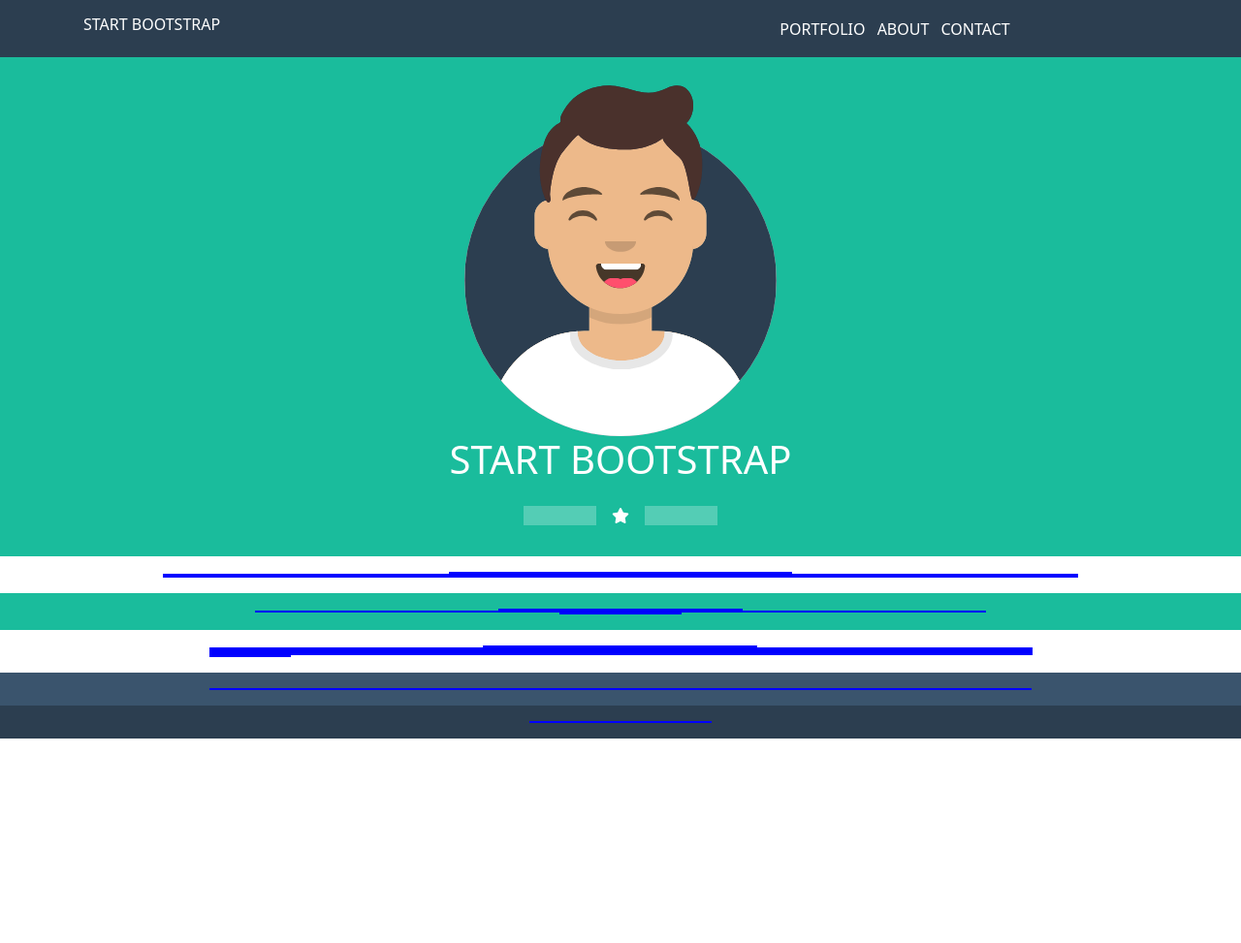
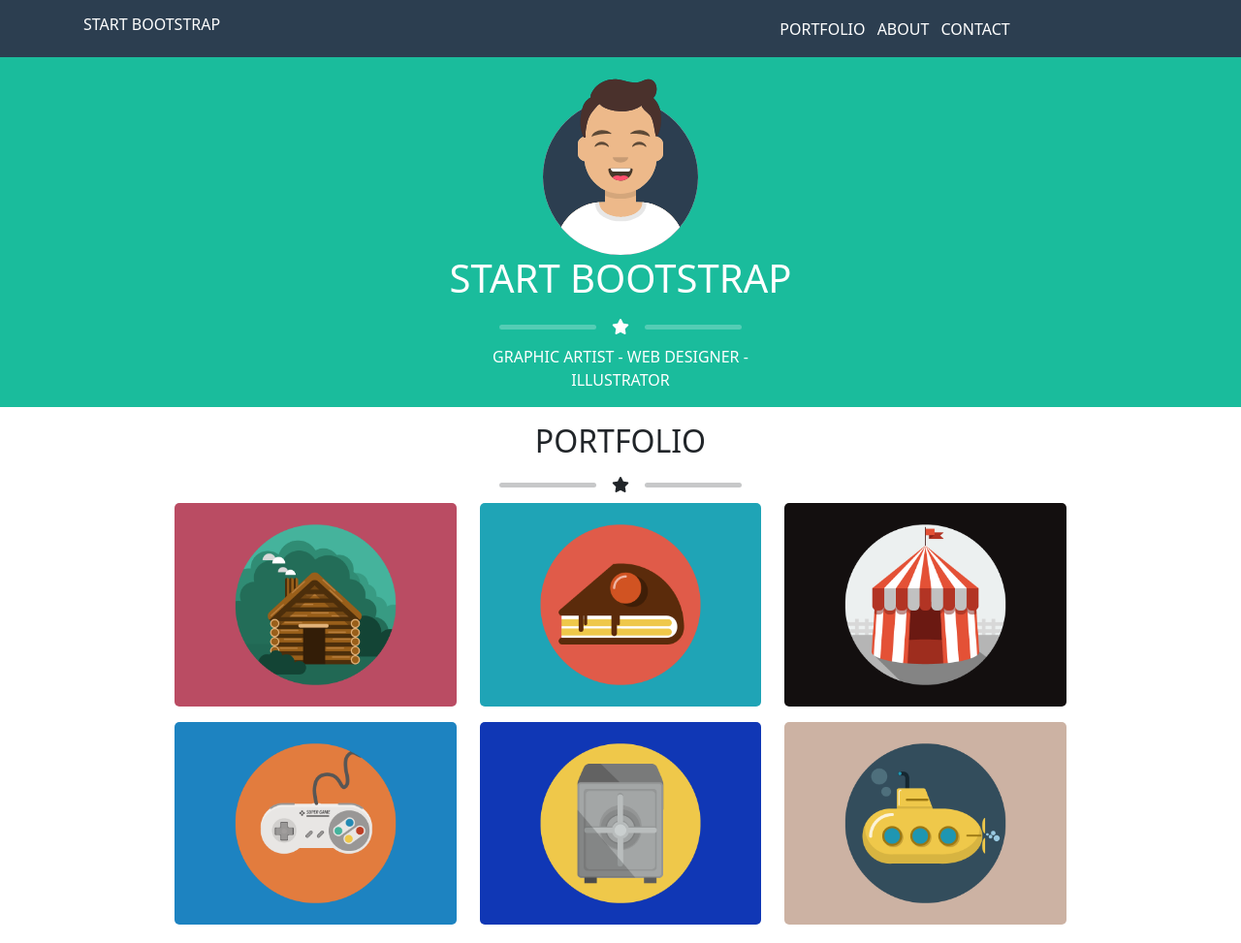
Before and after one commit to Dandav2923/html-css-bootstrap-freelancer, a plain HTML site: page index.html in a window 1280 px wide. Shown: the top 973 px of the page at 97% size. Before the commit the page ends 800 px from the top, so only its background shows below. Drawn offline with nearby package versions, Linux system fonts and the light colour scheme.

Commit message:
sezione portfolio

```diff
--- a/css/style.css
+++ b/css/style.css
@@ -66,6 +66,10 @@
     font-size: 100%;
 }
 
+.jumboimg-container img {
+    width: 50%;
+}
+
 .container .row .col-6:hover a {
     color: var(--bg-white);
 }
@@ -74,7 +78,25 @@
     color: var(--bg-green);
 }
 
-.page-separator hr {
-    width: 75px;
-    height: 20px;
+.jumbotext-container .page-separator div {
+    color: var(--bg-white);
 }
+
+.jumbotext-container .page-separator hr {
+    display: block;
+    width: 100px;
+    height: 5px;
+    border-radius: 10px;
+}
+
+.row .col-4 .page-separator hr {
+    display: block;
+    width: 100px;
+    height: 5px;
+    border-radius: 10px;
+}
+
+.col-10 .row .col-12 img {
+    width: 100%;
+    border-radius: 5px;
+}
--- a/index.html
+++ b/index.html
@@ -45,11 +45,11 @@
     <!-- header -->
 
     <!-- sezione jumbotron -->
-    <section class="box-100 bg-green">
+    <section class="box-100 bg-green text-center">
         <div class="container padding-container">
             <div class="row">
                 <div class="col-4 offset-4">
-                    <div class="jumboimg-container">
+                    <div class="jumboimg-container align-self-center">
                         <img src="img/avatar.svg" alt="">
                     </div>
                     <div class="jumbotext-container text-center">
@@ -57,15 +57,18 @@
                             Start bootstrap
                         </h1>
                         <div class="page-separator flex justify-content-center align-items-center">
-                            <div class="align-bottom">
-                                <hr class="color-text-white">
+                            <div>
+                                <hr>
                             </div>
                             <div class="star color-text-white ms-3 me-3 ">
                                 <i class="fas fa-star"></i>
                             </div>
-                            <div class="align-bottom" >
-                                <hr class="color-text-white">
+                            <div >
+                                <hr>
                             </div>
+                        </div>
+                        <div class="text-uppercase color-text-white">
+                            graphic artist - web designer - illustrator
                         </div>
                     </div>
                 </div>
@@ -81,20 +84,46 @@
             <div class="container padding-container">
                 <div class="row">
                     <div class="col-4 offset-4">
-                        <div class="testo-main-container bg-black blue-border"></div>
+                        <div class="text-uppercase text-center ">
+                            <h2>
+                                Portfolio
+                            </h2>
+                            <div class="page-separator flex justify-content-center align-items-center">
+                                <div>
+                                    <hr>
+                                </div>
+                                <div class="star ms-3 me-3 ">
+                                    <i class="fas fa-star"></i>
+                                </div>
+                                <div>
+                                    <hr>
+                                </div>
+                            </div>
+                        </div>
                     </div>
                 </div>
                 <div class="row">
                     <div class="col-10 offset-1">
                         <div class="row">
-                            <div class="col-4 bg-black blue-border"></div>
-                            <div class="col-4 bg-black blue-border"></div>
-                            <div class="col-4 bg-black blue-border"></div>
+                            <div class="col-12 col-sm-6 col-md-4 mb-3">
+                                <img src="img/cabin.png" alt="">
+                            </div>
+                            <div class="col-12 col-sm-6 col-md-4 mb-3">
+                                <img src="img/cake.png" alt="">
+                            </div>
+                            <div class="col-12 col-sm-6 col-md-4 mb-3">
+                                <img src="img/circus.png" alt="">
+                            </div>
+                            <div class="col-12 col-sm-6 col-md-4 mb-3">
+                                <img src="img/game.png" alt="">
+                            </div>
+                            <div class="col-12 col-sm-6 col-md-4 mb-3">
+                                <img src="img/safe.png" alt="">
+                            </div>
+                            <div class="col-12 col-sm-6 col-md-4 mb-3">
+                                <img src="img/submarine.png" alt="">
+                            </div>
                         </div>
-                        <div class="row">
-                            <div class="col-4 bg-black blue-border"></div>
-                            <div class="col-4 bg-black blue-border"></div>
-                            <div class="col-4 bg-black blue-border"></div>
                         </div>
                     </div>
                 </div>
```
